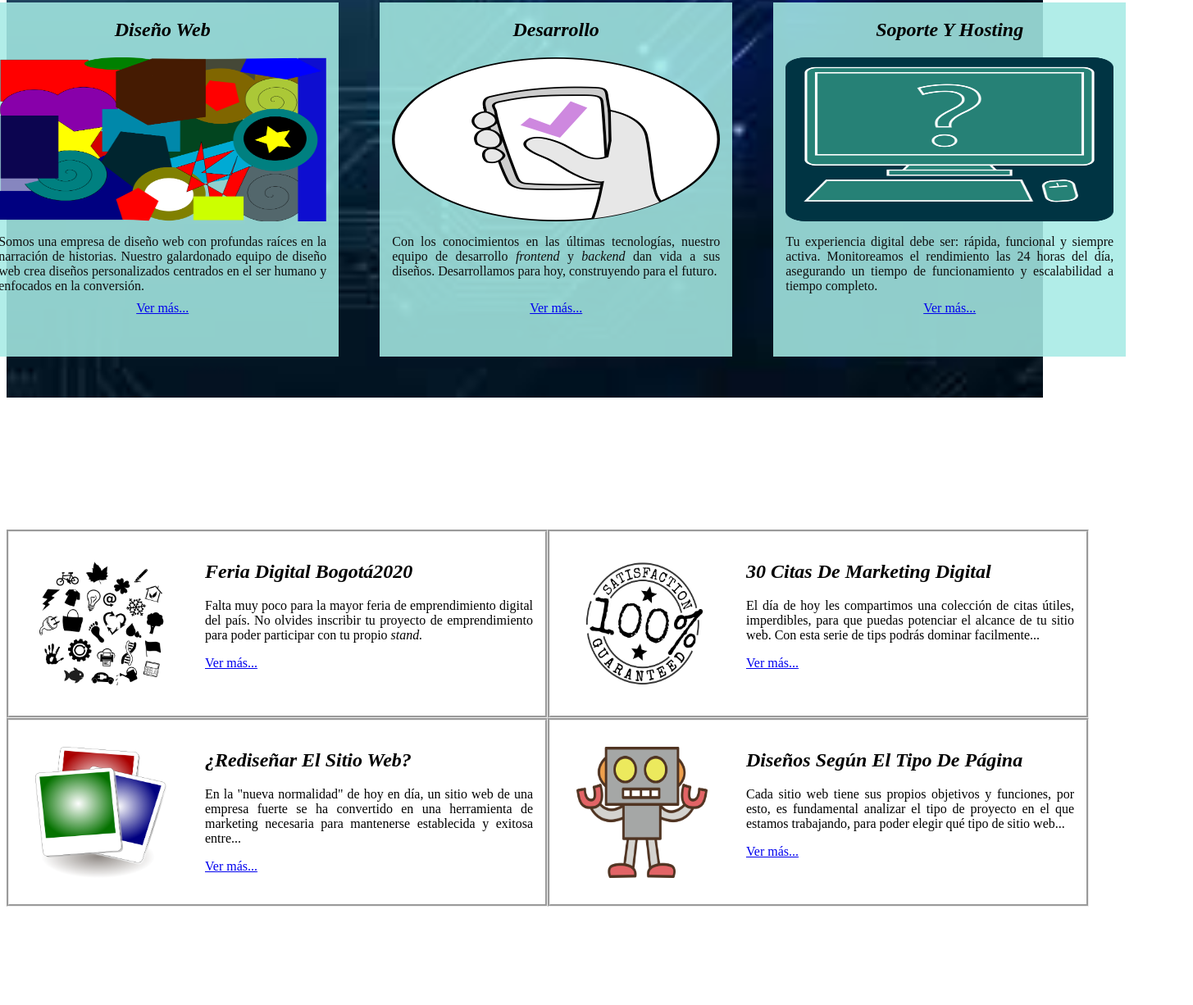
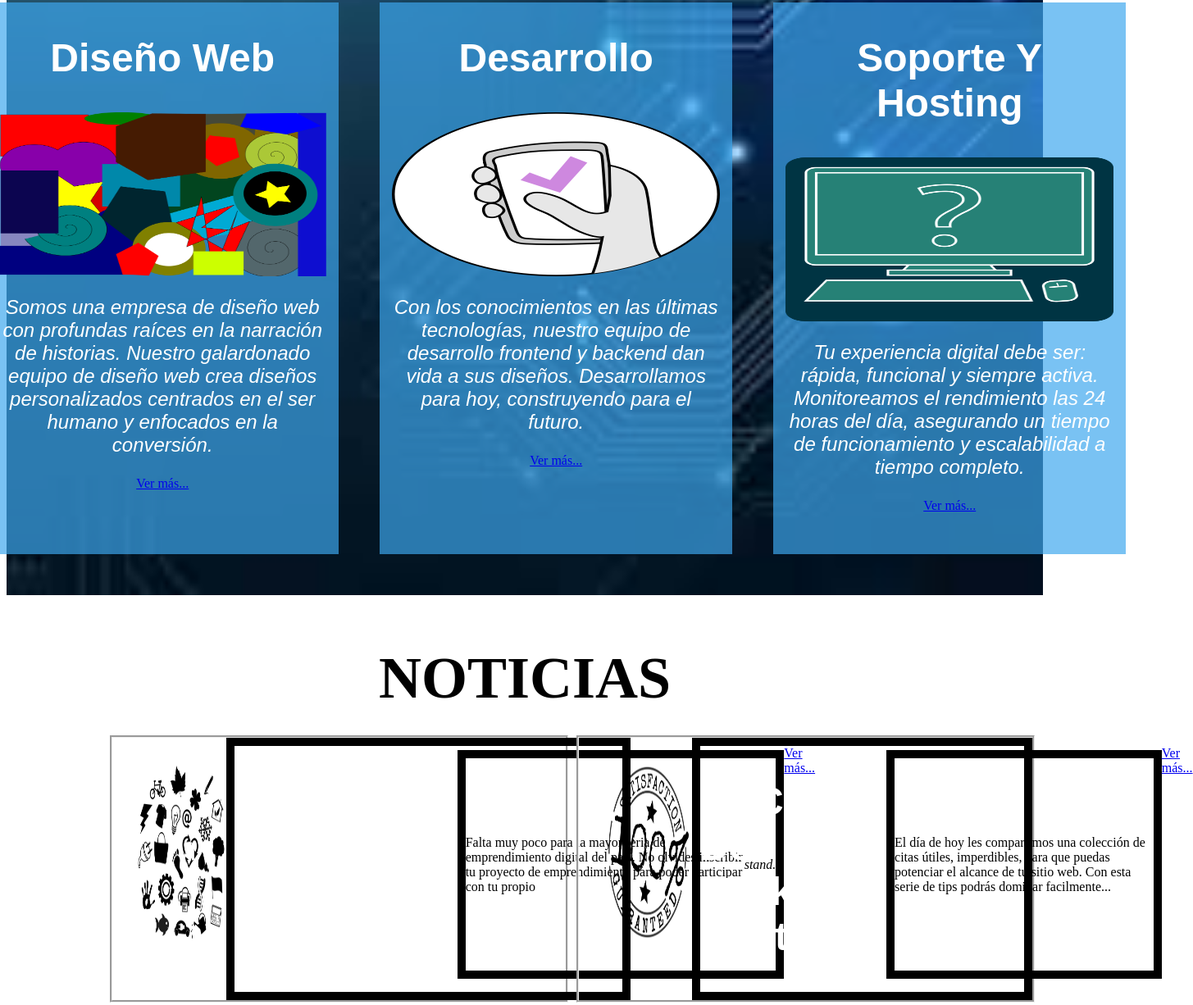
Before and after one commit to caangole/semana-1-169, a website: page src/index.html in a window 1280 px wide. Shown: the part 756-1982 px from the top of the page at 82% size, 1455 px wide, since content can reach past the window. Drawn offline with Linux system fonts and the light colour scheme.

Commit message:
versión 0.1 de noticias
Falta cambiar la aliniacionde los parrafos y el enlace para que se vea de manera adecuada

```diff
--- a/src/style.css
+++ b/src/style.css
@@ -60,18 +60,21 @@
 
 
 .titulo1{
-    color: rgb(255, 255, 255);
+    color: rgb(0, 0, 0);
     /*margin:30px;  */
     /*text-transform: uppercase;*/
     font-size: 4.5rem;
     margin: 60px auto 0;
     /*font-size: xx-large;  */
     text-align: center;
+    vertical-align: top;
 }
 .titulo2{
-    color: black;
+    color: #ffffff;
     text-transform: capitalize;
-    font-style: italic;
+    font-style: bold;
+    font-family: Raleway,sans-serif;
+    font-size: 3rem;
 }
 
 
@@ -123,7 +126,7 @@
     text-align: center;
     position: relative;
     color: #0f0f0f;
-    background-color: #a6ebe5de;
+    background-color: #3ea7eeb0;
     margin-right: 50px;
     padding-bottom: 50px;
     padding-right: 15px;
@@ -135,42 +138,77 @@
 }
 .servicios__bloque p{
     text-align: justify;
-    height: 65px;
+    /*height: 65px;*/
     width: 400px;
+    color: #ffffff;
+    font-style: italic;
+    text-align: center;
+    font-family: Raleway,sans-serif;
+    font-size: 1.5em;
+
 }
 
 
 .noticias{
     display: flex;
     flex-flow: column nowrap;
+    /*margin-top: 30px;*/
+
 }
 .noticias__bloque{
+    position: relative;
     display: flex;
     flex-flow: column nowrap;
     justify-content: space-evenly;
+    padding: 0%;
+
 }
 .noticias__sub{
+    position: relative;
     display: flex;
-    justify-content: space-around;
+    justify-content: space-evenly ;
     flex-flow: row nowrap;
+    border: 10px;
+    margin-left: 10%;
 }
 .noticias__sub__item{
+    position: relative;
     display: flex;
-    justify-content: space-around;
+    justify-content: space-evenly;
     flex-flow: row nowrap;
     border-style: groove;
+    padding: 0%;
+    width: 80%;
+    margin-top: 10px;
+    margin-right: 10px;
 }
 .noticias__sub__item img{
-    height: 160px;
-    width: 160px;
-    padding: 32px
+    position: relative;
+    height: 70%;
+    width: 20%;
+    margin-left: 5%;
+    margin-top: 5%;
 }
 .noticias__sub__item div{
-    padding: 15px;
+    padding: 0%;
+    position: relative;
+    display: flex;
+    border: 10px;
+    border-style: solid;
+    /*padding-left: 10%;*/
+    /**/
+    /*justify-content: center;*/
+    /*justify-items: center;*/
 }
 .noticias__sub__item p{
-    text-align: justify;
-    width: 400px;
+    width: 100%;
+    display: flex;
+    min-width: 80%;
+    margin-top: 5px;
+    justify-items: center;
+    align-items: center;
+    border: 10px;
+    border-style: solid;
 }
 
 
```
Also changed, not shown: src/index.html (+1 -0 lines).
